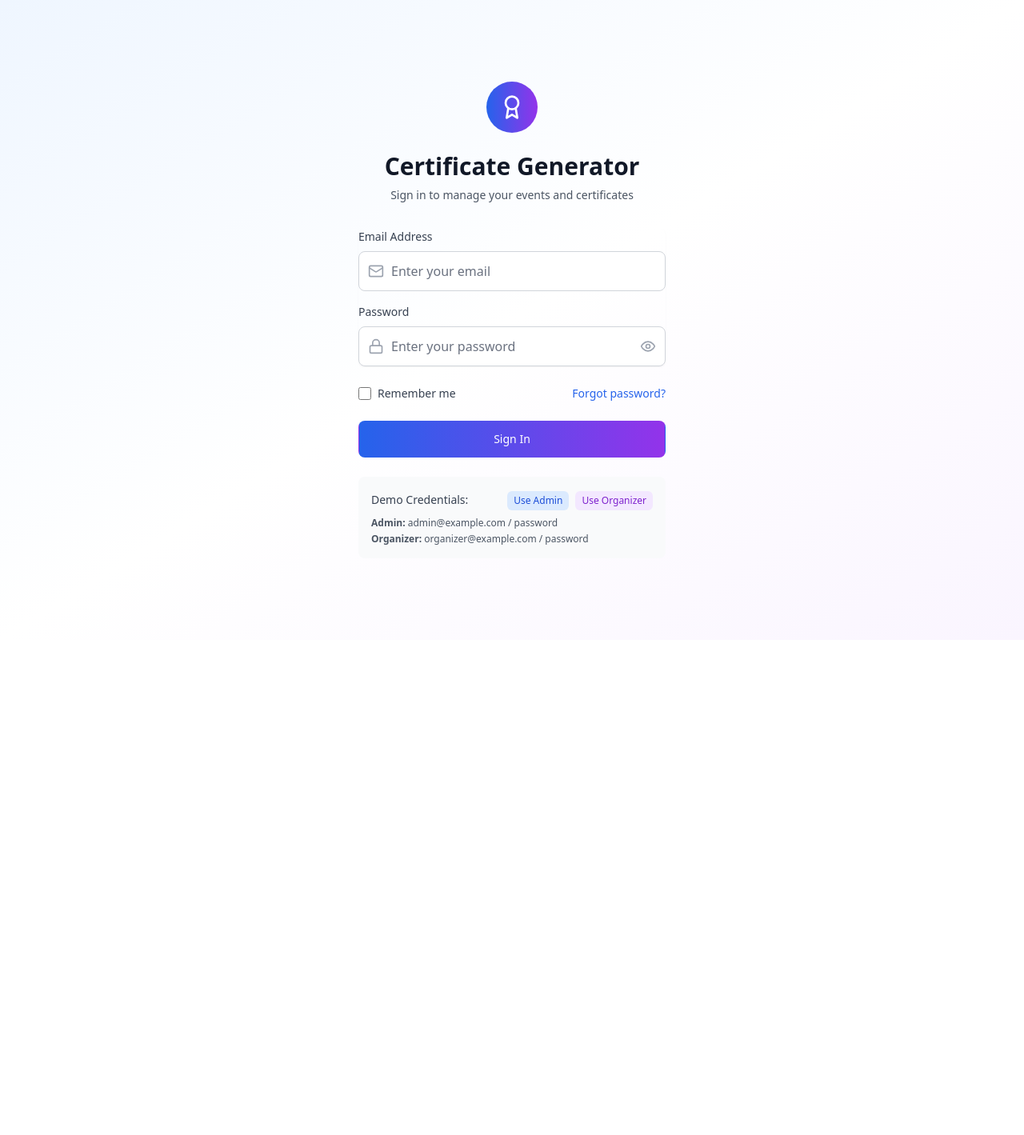
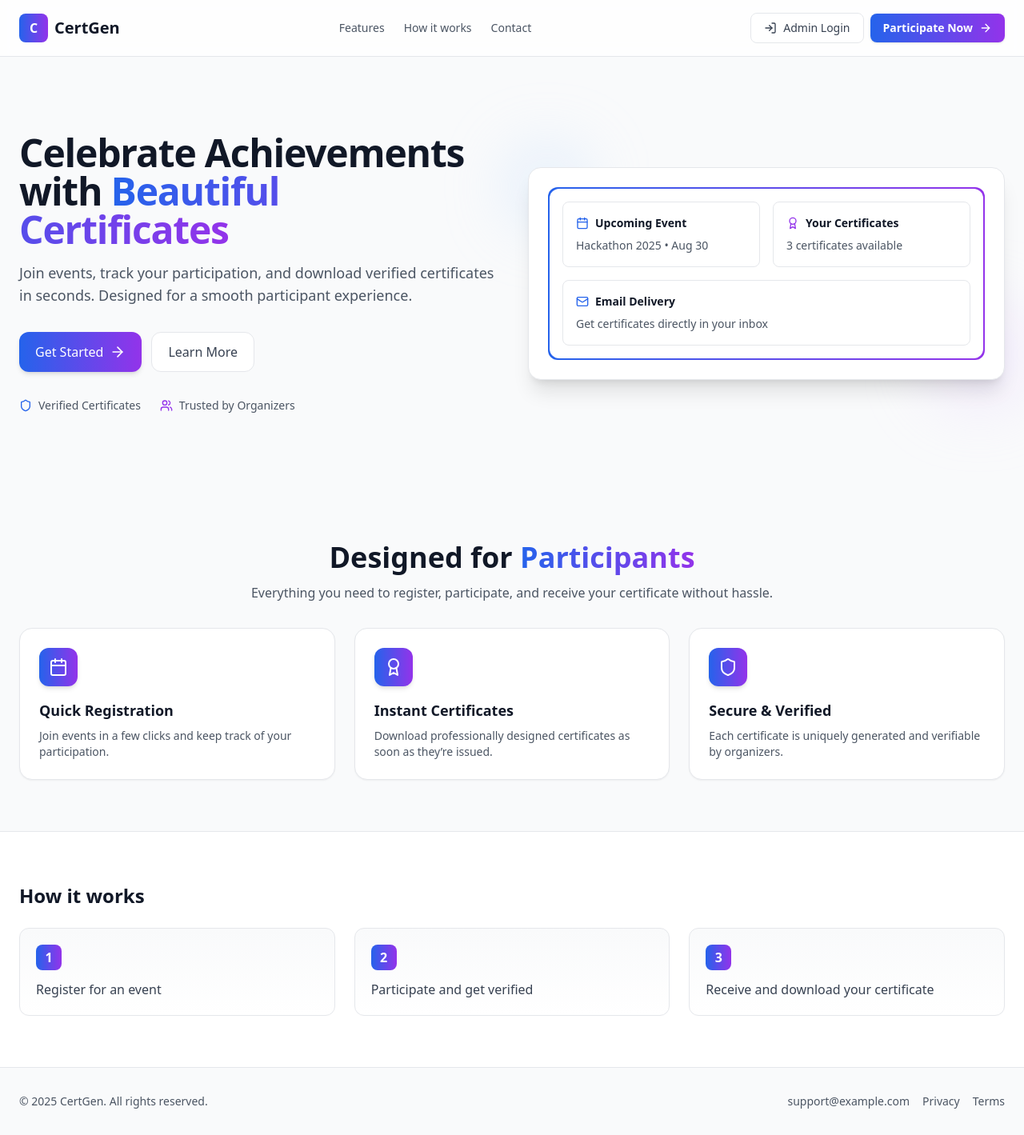
Before and after one commit to nishansingh13/SHOR-SAAS, a React (Vite) app: page / in a window 1280 px wide. Before the commit this address led to /login. Shown: the whole page at 80% size. Before the commit the page ends 800 px from the top, so only its background shows below. Built offline with nearby package versions, Linux system fonts and the light colour scheme; no server answers.

Commit message:
work pending yet

```diff
--- a/src/App.tsx
+++ b/src/App.tsx
@@ -20,6 +20,7 @@ import CertificateGeneration from './components/Certificates/CertificateGenerati
 // import { Merge } from 'lucide-react';
 import Merged from './components/Merged/Merged';
 import EmailProvider from './contexts/EmailContext';
+import LandingPage from './components/Landing/LandingPage';
 
 // Type defining all valid routes in the app
 type RouteType = 'dashboard' | 'events' | 'templates' | 'participants' | 'certificates' | 'email' | 'reports' | 'participate';
@@ -67,16 +68,14 @@ const AdminLayout = () => {
 
       {/* Main content */}
       <div className="flex flex-col flex-1 overflow-hidden">
-        {/* Header */}
         <Header
           onMenuClick={() => setSidebarOpen(!sidebarOpen)}
         />
 
-        {/* Main content area */}
         <main className="flex-1 overflow-auto">
           <div className="p-6">
             <Routes>
-              <Route path="/" element={<Dashboard />} />
+
               <Route path="/dashboard" element={<Dashboard />} />
               <Route path="/events" element={<EventManagement />} />
               <Route path="/templates" element={<TemplateManagement />} />
@@ -84,7 +83,7 @@ const AdminLayout = () => {
               <Route path="/certificates" element={<CertificateGeneration />} />
               <Route path="/email" element={<EmailDistribution />} />
               <Route path="/reports" element={<Reports />} />
-              <Route path = "/others" element={<Merged/>}/>
+              <Route path="/others" element={<Merged/>}/>
             </Routes>
           </div>
         </main>
@@ -103,8 +102,11 @@ function App() {
               <CertificateProvider>
                 <EmailProvider>
                 <Routes>
+                  {/* Public routes */}
+                  <Route path="/" element={<LandingPage />} />
                   <Route path="/participate" element={<ParticipantPortal />} />
                   <Route path="/login" element={<Login />} />
+                  {/* Protected admin routes */}
                   <Route
                     path="/*"
                     element={
--- /dev/null
+++ b/src/components/Landing/LandingPage.tsx
@@ -0,0 +1,187 @@
+import React from 'react';
+import { Award, Calendar, Mail, Shield, ArrowRight, Users, LogIn } from 'lucide-react';
+import { Link } from 'react-router-dom';
+
+const GradientText: React.FC<{ children: React.ReactNode }> = ({ children }) => (
+  <span className="bg-gradient-to-r from-blue-600 to-purple-600 bg-clip-text text-transparent">{children}</span>
+);
+
+const FeatureCard: React.FC<{
+  title: string;
+  description: string;
+  icon: React.ElementType;
+}> = ({ title, description, icon: Icon }) => (
+  <div className="group relative rounded-2xl border border-gray-200 bg-white p-6 shadow-sm transition hover:shadow-md">
+    <div className="absolute inset-0 rounded-2xl bg-gradient-to-r from-blue-50 to-purple-50 opacity-0 transition group-hover:opacity-100" />
+    <div className="relative">
+      <div className="mb-4 inline-flex h-12 w-12 items-center justify-center rounded-xl bg-gradient-to-r from-blue-600 to-purple-600 text-white shadow-md">
+        <Icon className="h-6 w-6" />
+      </div>
+      <h3 className="mb-2 text-lg font-semibold text-gray-900">{title}</h3>
+      <p className="text-sm text-gray-600">{description}</p>
+    </div>
+  </div>
+);
+
+const LandingPage: React.FC = () => {
+  return (
+    <div className="min-h-screen bg-gray-50">
+      {/* Top Nav */}
+      <header className="sticky top-0 z-40 bg-white/80 backdrop-blur border-b border-gray-200">
+        <div className="mx-auto flex max-w-7xl items-center justify-between px-6 py-4">
+          <Link to="/" className="flex items-center">
+            <div className="h-9 w-9 rounded-lg bg-gradient-to-r from-blue-600 to-purple-600 text-white flex items-center justify-center font-bold">
+              C
+            </div>
+            <span className="ml-2 text-xl font-bold text-gray-900">CertGen</span>
+          </Link>
+          <nav className="hidden gap-6 text-sm text-gray-600 md:flex">
+            <a href="#features" className="hover:text-gray-900">Features</a>
+            <a href="#how" className="hover:text-gray-900">How it works</a>
+            <a href="#contact" className="hover:text-gray-900">Contact</a>
+          </nav>
+          <div className="flex items-center gap-2">
+            <Link
+              to="/login"
+              className="inline-flex items-center gap-2 rounded-lg border border-gray-200 bg-white px-4 py-2 text-sm font-medium text-gray-700 hover:bg-gray-50"
+            >
+              <LogIn className="h-4 w-4" /> Admin Login
+            </Link>
+            <Link
+              to="/participate"
+              className="inline-flex items-center gap-2 rounded-lg bg-gradient-to-r from-blue-600 to-purple-600 px-4 py-2 text-sm font-semibold text-white shadow hover:opacity-95"
+            >
+              Participate Now <ArrowRight className="h-4 w-4" />
+            </Link>
+          </div>
+        </div>
+      </header>
+
+      {/* Hero */}
+      <section className="relative overflow-hidden">
+        <div className="absolute inset-0 -z-10 bg-gradient-to-b from-white to-gray-50" />
+        <div className="mx-auto grid max-w-7xl items-center gap-10 px-6 py-16 md:grid-cols-2 md:py-24">
+          <div>
+            <h1 className="text-4xl font-extrabold tracking-tight text-gray-900 md:text-5xl">
+              Celebrate Achievements with <GradientText>Beautiful Certificates</GradientText>
+            </h1>
+            <p className="mt-4 text-lg text-gray-600">
+              Join events, track your participation, and download verified certificates in seconds. Designed for a smooth participant experience.
+            </p>
+            <div className="mt-8 flex flex-wrap gap-3">
+              <Link
+                to="/participate"
+                className="inline-flex items-center gap-2 rounded-xl bg-gradient-to-r from-blue-600 to-purple-600 px-5 py-3 text-white shadow-md hover:opacity-95"
+              >
+                Get Started <ArrowRight className="h-5 w-5" />
+              </Link>
+              <a
+                href="#features"
+                className="inline-flex items-center gap-2 rounded-xl border border-gray-200 bg-white px-5 py-3 text-gray-700 hover:bg-gray-50"
+              >
+                Learn More
+              </a>
+            </div>
+
+            <div className="mt-8 flex items-center gap-6 text-sm text-gray-600">
+              <div className="flex items-center gap-2"><Shield className="h-4 w-4 text-blue-600" /> Verified Certificates</div>
+              <div className="flex items-center gap-2"><Users className="h-4 w-4 text-purple-600" /> Trusted by Organizers</div>
+            </div>
+          </div>
+
+          <div className="relative">
+            <div className="absolute -left-6 -top-6 h-24 w-24 rounded-full bg-blue-200/40 blur-2xl" />
+            <div className="absolute -bottom-8 -right-8 h-32 w-32 rounded-full bg-purple-200/40 blur-2xl" />
+            <div className="relative rounded-2xl border border-gray-200 bg-white p-6 shadow-xl">
+              <div className="rounded-xl bg-gradient-to-r from-blue-600 to-purple-600 p-0.5">
+                <div className="rounded-xl bg-white p-4">
+                  <div className="grid grid-cols-2 gap-4">
+                    <div className="rounded-lg border border-gray-200 p-4">
+                      <div className="mb-2 flex items-center gap-2 text-sm font-semibold text-gray-900">
+                        <Calendar className="h-4 w-4 text-blue-600" /> Upcoming Event
+                      </div>
+                      <p className="text-sm text-gray-600">Hackathon 2025 • Aug 30</p>
+                    </div>
+                    <div className="rounded-lg border border-gray-200 p-4">
+                      <div className="mb-2 flex items-center gap-2 text-sm font-semibold text-gray-900">
+                        <Award className="h-4 w-4 text-purple-600" /> Your Certificates
+                      </div>
+                      <p className="text-sm text-gray-600">3 certificates available</p>
+                    </div>
+                    <div className="col-span-2 rounded-lg border border-gray-200 p-4">
+                      <div className="mb-2 flex items-center gap-2 text-sm font-semibold text-gray-900">
+                        <Mail className="h-4 w-4 text-blue-600" /> Email Delivery
+                      </div>
+                      <p className="text-sm text-gray-600">Get certificates directly in your inbox</p>
+                    </div>
+                  </div>
+                </div>
+              </div>
+            </div>
+          </div>
+        </div>
+      </section>
+
+      {/* Features */}
+      <section id="features" className="mx-auto max-w-7xl px-6 py-12 md:py-16">
+        <div className="mb-8 text-center">
+          <h2 className="text-3xl font-bold text-gray-900 md:text-4xl">
+            Designed for <GradientText>Participants</GradientText>
+          </h2>
+          <p className="mx-auto mt-3 max-w-2xl text-gray-600">
+            Everything you need to register, participate, and receive your certificate without hassle.
+          </p>
+        </div>
+
+        <div className="grid gap-6 md:grid-cols-3">
+          <FeatureCard
+            title="Quick Registration"
+            description="Join events in a few clicks and keep track of your participation."
+            icon={Calendar}
+          />
+          <FeatureCard
+            title="Instant Certificates"
+            description="Download professionally designed certificates as soon as they’re issued."
+            icon={Award}
+          />
+          <FeatureCard
+            title="Secure & Verified"
+            description="Each certificate is uniquely generated and verifiable by organizers."
+            icon={Shield}
+          />
+        </div>
+      </section>
+
+      {/* How it works */}
+      <section id="how" className="bg-white border-t border-gray-200">
+        <div className="mx-auto max-w-7xl px-6 py-12 md:py-16">
+          <h3 className="text-2xl font-bold text-gray-900">How it works</h3>
+          <div className="mt-6 grid gap-6 md:grid-cols-3">
+            {["Register for an event", "Participate and get verified", "Receive and download your certificate"].map((step, i) => (
+              <div key={i} className="rounded-xl border border-gray-200 bg-gradient-to-b from-gray-50 to-white p-5">
+                <div className="mb-3 inline-flex h-8 w-8 items-center justify-center rounded-lg bg-gradient-to-r from-blue-600 to-purple-600 text-white font-semibold">
+                  {i + 1}
+                </div>
+                <p className="text-gray-700">{step}</p>
+              </div>
+            ))}
+          </div>
+        </div>
+      </section>
+
+      {/* Footer */}
+      <footer id="contact" className="border-t border-gray-200 bg-gray-50">
+        <div className="mx-auto flex max-w-7xl flex-col items-center justify-between gap-4 px-6 py-8 md:flex-row">
+          <p className="text-sm text-gray-600">© {new Date().getFullYear()} CertGen. All rights reserved.</p>
+          <div className="flex items-center gap-4 text-sm text-gray-600">
+            <a href="mailto:support@example.com" className="hover:text-gray-900">support@example.com</a>
+            <a href="#" className="hover:text-gray-900">Privacy</a>
+            <a href="#" className="hover:text-gray-900">Terms</a>
+          </div>
+        </div>
+      </footer>
+    </div>
+  );
+};
+
+export default LandingPage;
--- a/src/components/Layout/Sidebar.tsx
+++ b/src/components/Layout/Sidebar.tsx
@@ -7,7 +7,7 @@ type RouteType = 'dashboard' | 'events' | 'templates' | 'participants' | 'certif
 
 interface SidebarProps {
   currentPage: RouteType;
-  onPageChange: (page: RouteType) => void;
+  onPageChange?: (page: RouteType) => void;
 }
 
 const Sidebar: React.FC<SidebarProps> = ({ currentPage }) => {
```
Also changed, not shown: src/components/Participants/ParticipantPortal.tsx (+19 -17 lines).
